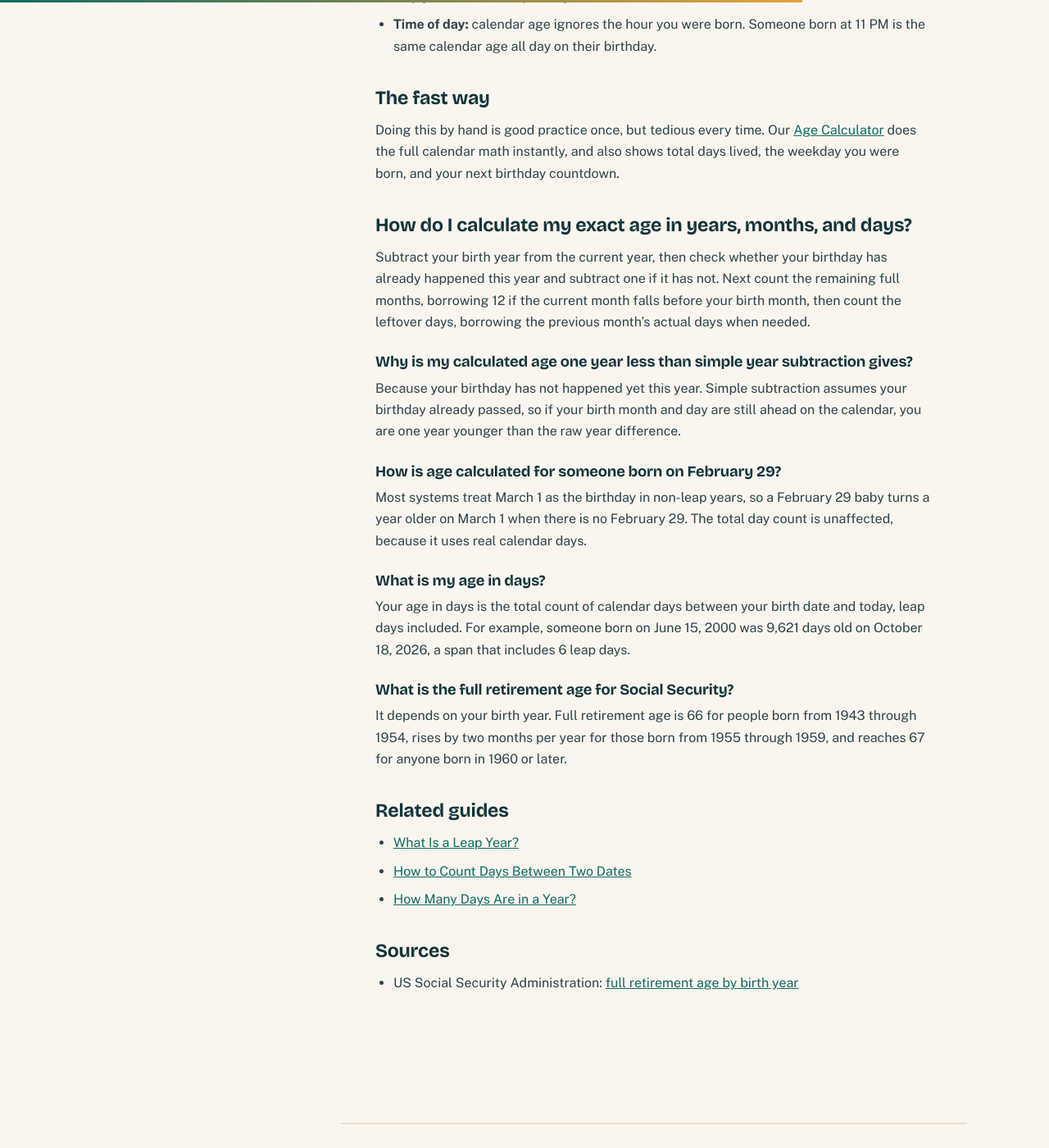
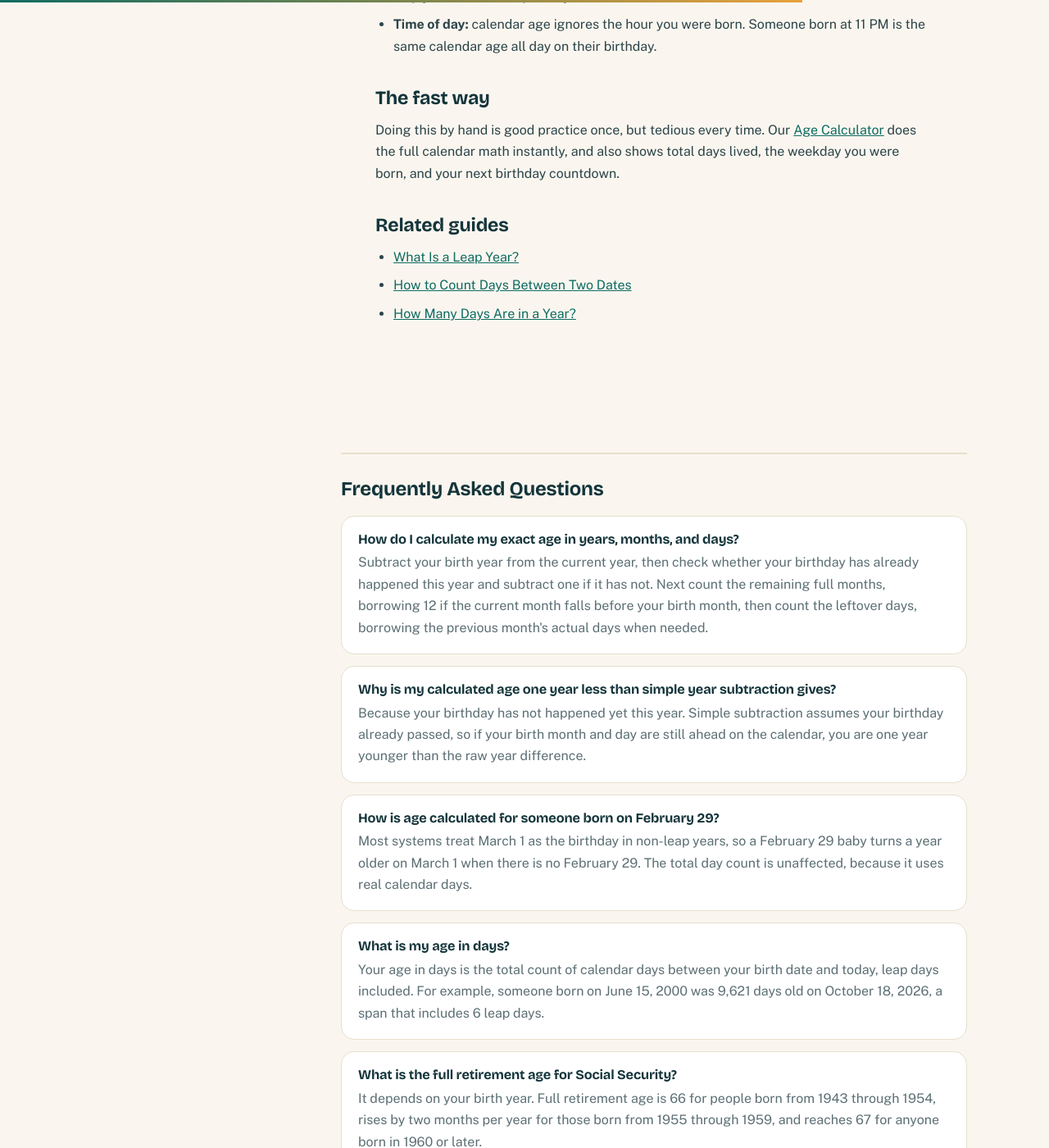
Before and after one commit to zaidmeo09-dhangal/agedatecalc, a Jekyll site: the page built from _posts/2026-10-20-how-to-calculate-age.md, in a window 1280 px wide and 1400 px high, scrolled down 4642 px. Shown: the whole window at 82% size. Built offline with Jekyll 4.4.1, drawn with Linux system fonts in a browser that asks for light colours; some of the changed text lies outside the part shown.

Commit message:
Fix duplicate FAQs, inline anchor external links, realistic/infographic images, SCT-style CTA banner, tighter post spacing

```diff
--- a/_posts/2026-10-20-how-to-calculate-age.md
+++ b/_posts/2026-10-20-how-to-calculate-age.md
@@ -18,7 +18,7 @@
 meta_description: Learn how to calculate your exact age by hand. Step-by-step method with a worked example, plus how leap years and month lengths affect the result.
 excerpt: Learn how to calculate your exact age by hand. Step-by-step method with a worked example, plus how leap years and month lengths affect the result.
 featured_image: /assets/images/how-to-calculate-age.webp
-image_alt: A worked example of calculating exact age by hand, subtracting a birth date from today's date to find the age in years, months, and days
+image_alt: A birthday cake with lit candles next to a desk calendar with a birthday date circled in red
 read_time: 6 min read
 faqs_raw: 'How do I calculate my exact age in years, months, and days?
 
@@ -95,7 +95,7 @@
 
 ## How leap years affect the math
 
-Leap years add February 29, which shifts day counts but not the year/month logic above, because the method borrows actual month lengths. If you were born on February 29, most systems count your birthday on March 1 in non-leap years.
+[Leap years](https://www.timeanddate.com/date/leapyear.html) add February 29, which shifts day counts but not the year/month logic above, because the method borrows actual month lengths. If you were born on February 29, most systems count your birthday on March 1 in non-leap years.
 
 ## Your age in other units
 
@@ -107,11 +107,11 @@
 
 The day count includes 6 leap days: February 29 of 2004, 2008, 2012, 2016, 2020, and 2024. February 29, 2000 does not count because it fell before the birth date. This is exactly where manual math gets tedious and where our [Age Calculator]({{ '/age-calculator/' | relative_url }}) earns its keep: it sums real calendar days, leap days included, in a fraction of a second.
 
-![A winding path with signposts marking life milestones such as retirement age]({{ '/assets/images/how-to-calculate-age-milestones.webp' | relative_url }})
+![A winding path through green hills with wooden signposts marking life milestones along the way]({{ '/assets/images/how-to-calculate-age-milestones.webp' | relative_url }})
 
 ## Full retirement age by birth year
 
-Exact age is not just trivia. Social Security uses your birth year to set your full retirement age, the age at which you qualify for unreduced benefits:
+Exact age is not just trivia. Social Security uses your birth year to set your [full retirement age](https://www.ssa.gov/benefits/retirement/planner/ageincrease.html), the age at which you qualify for unreduced benefits:
 
 | Year of birth | Full retirement age |
 |---|---|
@@ -142,34 +142,10 @@
 
 Doing this by hand is good practice once, but tedious every time. Our [Age Calculator]({{ '/age-calculator/' | relative_url }}) does the full calendar math instantly, and also shows total days lived, the weekday you were born, and your next birthday countdown.
 
-## How do I calculate my exact age in years, months, and days?
-
-Subtract your birth year from the current year, then check whether your birthday has already happened this year and subtract one if it has not. Next count the remaining full months, borrowing 12 if the current month falls before your birth month, then count the leftover days, borrowing the previous month's actual days when needed.
-
-### Why is my calculated age one year less than simple year subtraction gives?
-
-Because your birthday has not happened yet this year. Simple subtraction assumes your birthday already passed, so if your birth month and day are still ahead on the calendar, you are one year younger than the raw year difference.
-
-### How is age calculated for someone born on February 29?
-
-Most systems treat March 1 as the birthday in non-leap years, so a February 29 baby turns a year older on March 1 when there is no February 29. The total day count is unaffected, because it uses real calendar days.
-
-### What is my age in days?
-
-Your age in days is the total count of calendar days between your birth date and today, leap days included. For example, someone born on June 15, 2000 was 9,621 days old on October 18, 2026, a span that includes 6 leap days.
-
-### What is the full retirement age for Social Security?
-
-It depends on your birth year. Full retirement age is 66 for people born from 1943 through 1954, rises by two months per year for those born from 1955 through 1959, and reaches 67 for anyone born in 1960 or later.
-
 ## Related guides
 
 - [What Is a Leap Year?]({{ '/blog/what-is-a-leap-year/' | relative_url }})
 - [How to Count Days Between Two Dates]({{ '/blog/how-to-count-days-between-dates/' | relative_url }})
 - [How Many Days Are in a Year?]({{ '/blog/how-many-days-in-a-year/' | relative_url }})
 
-## Sources
-
-- US Social Security Administration: [full retirement age by birth year](https://www.ssa.gov/benefits/retirement/planner/ageincrease.html)
-
 </div>
```
